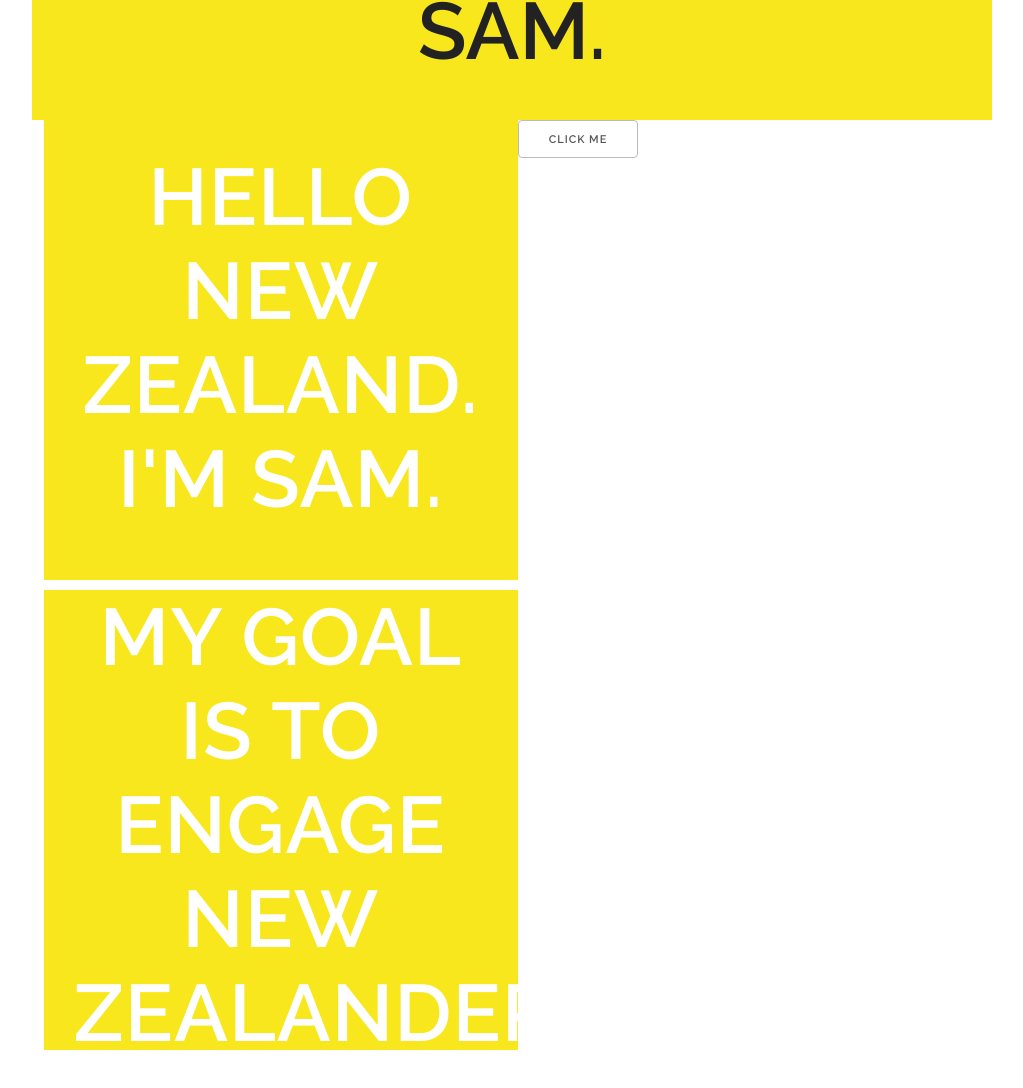
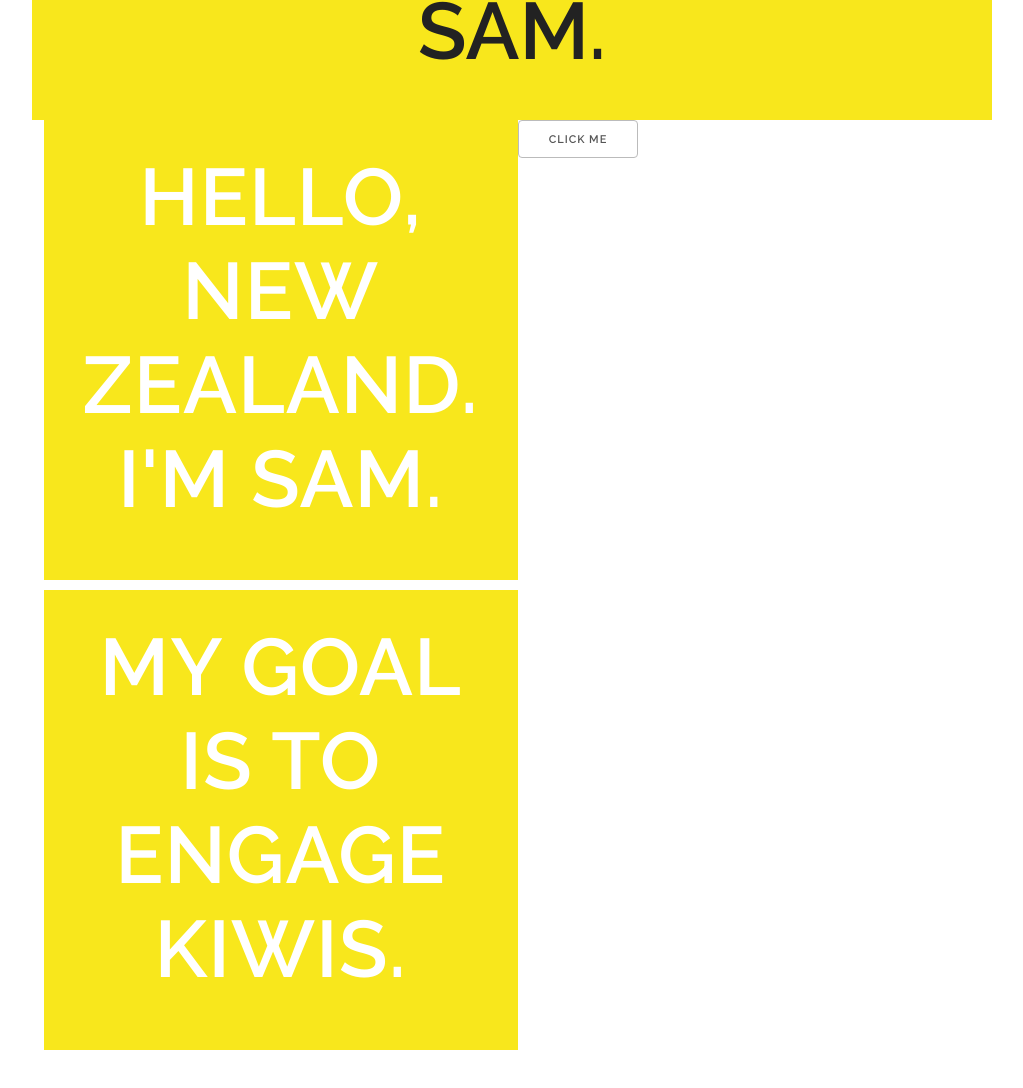
Before and after one commit to Lithovore/SAM-VP3, a website: page index.html in a window 1280 px wide. Shown: the part 1006-2094 px from the top of the page, without its empty margins (128-1151 px from the left). After the commit the page ends 2066 px from the top, so only its background shows below. Drawn offline with Linux system fonts and the light colour scheme.

Commit message:
Trying to understand the subbutton formats. Laura.

```diff
--- a/index.html
+++ b/index.html
@@ -64,12 +64,12 @@
 
       <div class="one-half column">
         <button class="subbutton" type="button" value="WHO IS SAM?" onclick="myFunction()" onmouseover="rollover()" onmouseout="mouseaway()">
-          <p>Hello New Zealand. I'm SAM.</p>
+          <p>Hello, New Zealand. I'm SAM.</p>
         </button>
       </div>
       <div class="one-half column">
         <button class="subbutton" type="button" value="WHO IS SAM?" onclick="myFunction()" onmouseover="rollover()" onmouseout="mouseaway()">
-          <p>My goal is to engage New Zealanders in constructive dialogue, working to better understand and represent your views in order to achieve the things we all care about.</p>
+          <p>My goal is to engage Kiwis.</p>
         </button>
       </div>
 
```
